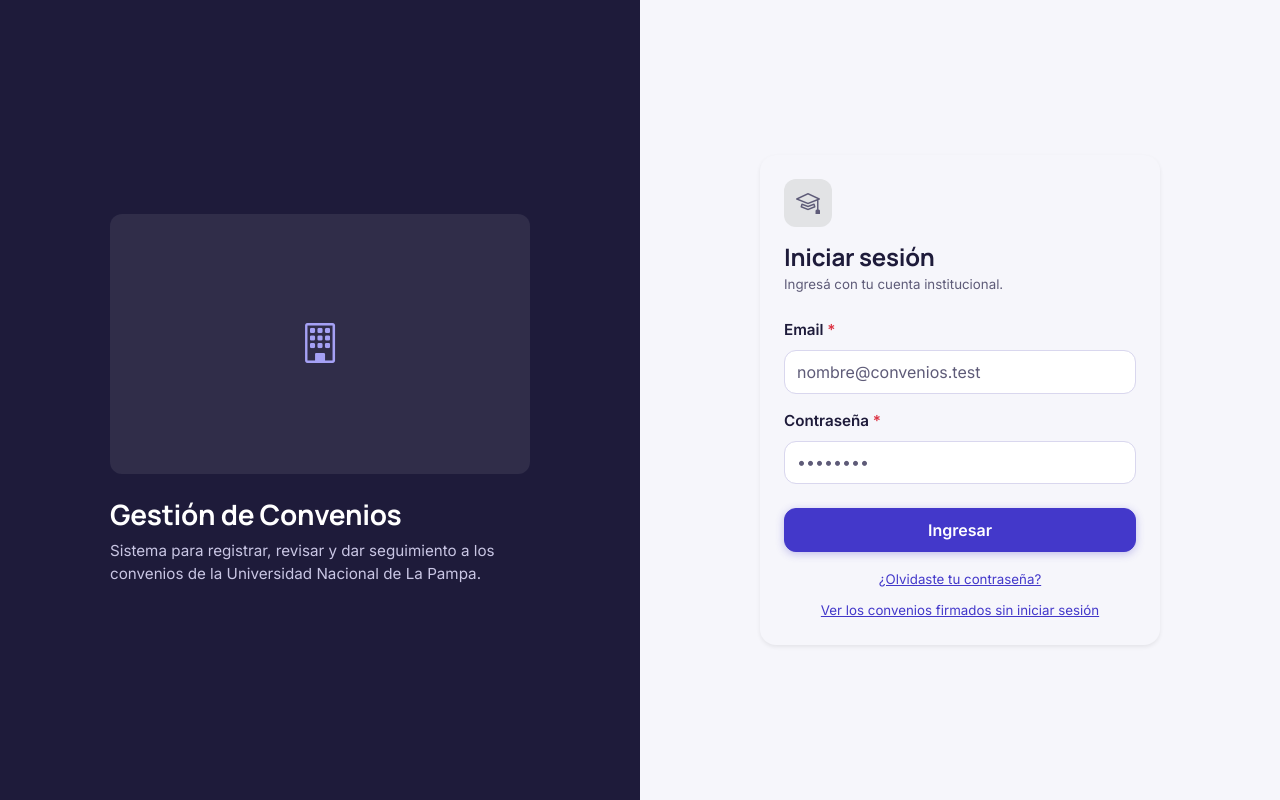
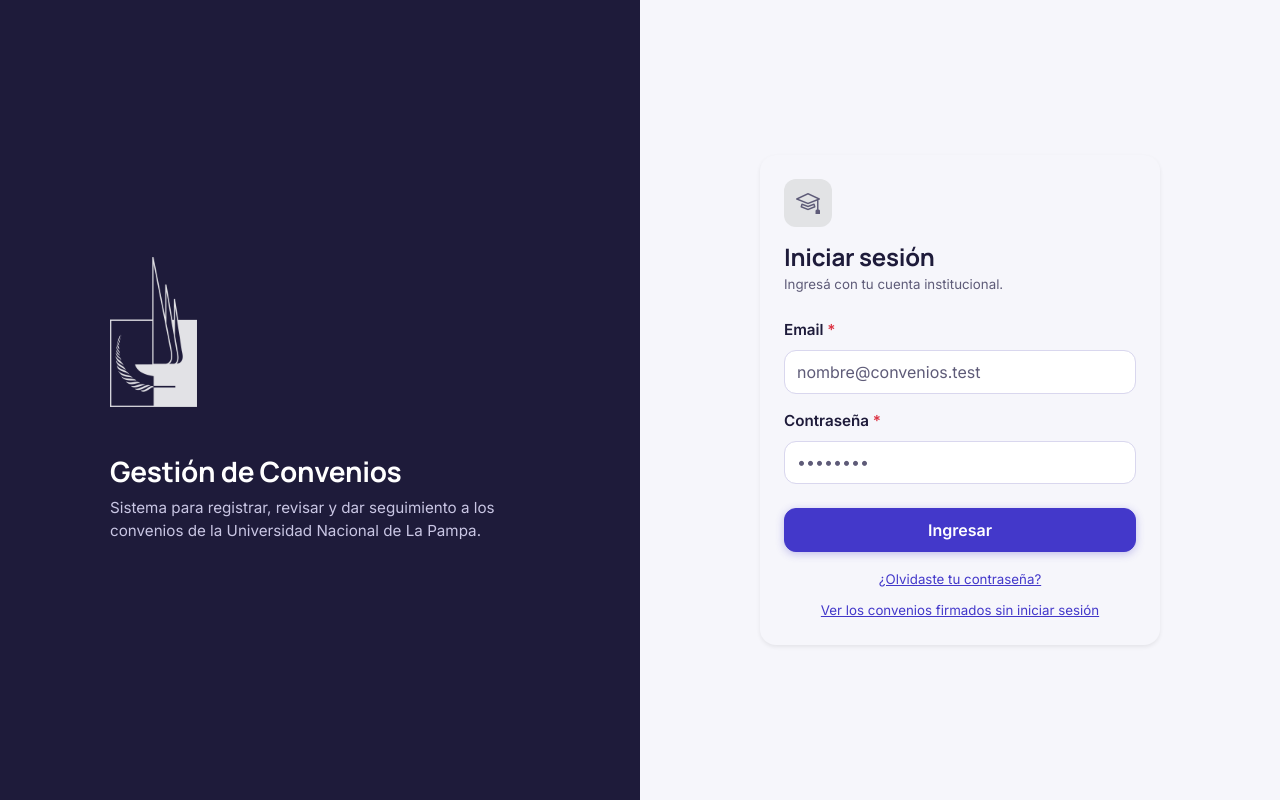
Before and after one commit to victoriariosmass-blip/integrador-POW-LOAM, a Next.js app in the folder web/: page /login in a window 1280 px wide. Built offline with nearby package versions, Linux system fonts and the light colour scheme; no server answers.

Commit message:
Logo de la UNLPam en el login

```diff
--- a/web/app/lib/config.js
+++ b/web/app/lib/config.js
@@ -1,4 +1,4 @@
 export const API_URL = process.env.NEXT_PUBLIC_API_URL ?? 'http://localhost:8000';
 
 // true = datos de prueba / false = API real de Vick (vale para toda la web)
-export const USAR_MOCK = false;
+export const USAR_MOCK = true;
--- a/web/app/ui/templates/AuthLayout.js
+++ b/web/app/ui/templates/AuthLayout.js
@@ -4,14 +4,8 @@ export default function AuthLayout({ icono = 'bi-mortarboard', titulo, subtitulo
   return (
     <main className="min-vh-100 row g-0">
       <section className="col-lg-6 d-none d-lg-flex flex-column justify-content-center align-items-center auth-panel p-5">
-        <div
-          className="d-flex align-items-center justify-content-center bg-secondary-subtle rounded mb-4 w-100"
-          style={{ maxWidth: 420, height: 260 }}
-          aria-hidden="true"
-        >
-          <i className="bi bi-building fs-1 text-secondary" />
-        </div>
         <div style={{ maxWidth: 420 }} className="w-100">
+          <img src="/logo-unlpam.png" alt="Universidad Nacional de La Pampa" height={150} className="d-block mb-5" />
           <h1 className="h3 fw-bold">Gestión de Convenios</h1>
           <p className="text-body-secondary mb-0">
             Sistema para registrar, revisar y dar seguimiento a los convenios de la Universidad Nacional de La Pampa.
```
Also changed, not shown: web/public/logo-unlpam.png (added).
